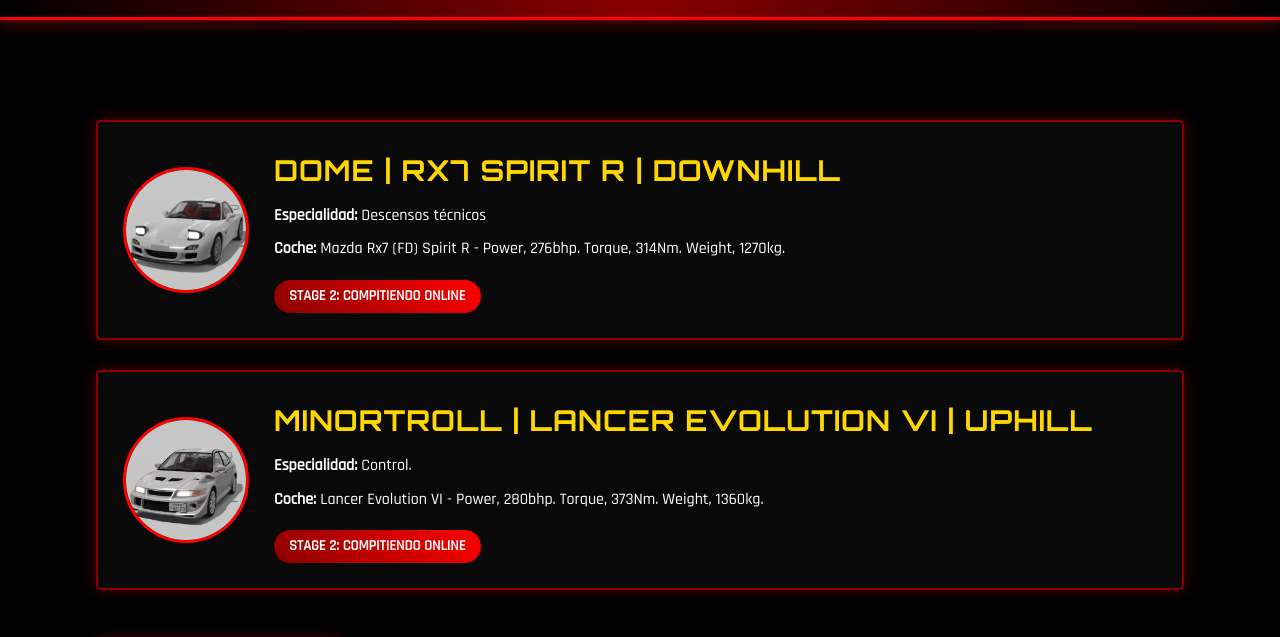
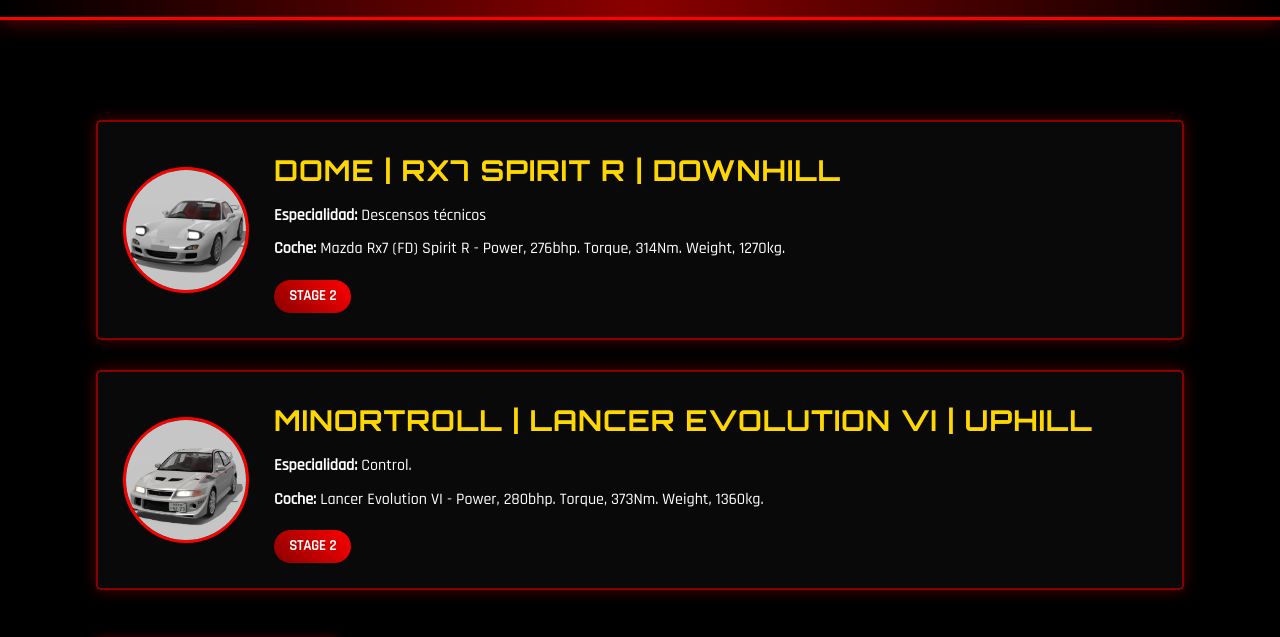
Before and after one commit to ProjectZspain/ProjectZspain.github.io, a plain HTML site: page pilotos.html in a window 1280 px wide. Shown: the part 120-757 px from the top of the page. Drawn offline with Linux system fonts and the light colour scheme.

Commit message:
pilotos.html

```diff
--- a/pilotos.html
+++ b/pilotos.html
@@ -152,7 +152,7 @@
                 <h2>DOME | Rx7 Spirit R | Downhill</h2>
                 <p><strong>Especialidad:</strong> Descensos técnicos</p>
                 <p><strong>Coche:</strong> Mazda Rx7 (FD) Spirit R - Power, 276bhp. Torque, 314Nm. Weight, 1270kg.</p>
-                <span class="stage-badge">STAGE 2: Compitiendo online</span>
+                <span class="stage-badge">STAGE 2</span>
             </div>
         </div>
 
@@ -163,7 +163,7 @@
                 <h2>MINORTROLL | Lancer Evolution VI | Uphill</h2>
                 <p><strong>Especialidad:</strong> Control.</p>
                 <p><strong>Coche:</strong> Lancer Evolution VI - Power, 280bhp. Torque, 373Nm. Weight, 1360kg.</p>
-                <span class="stage-badge">STAGE 2: Compitiendo online</span>
+                <span class="stage-badge">STAGE 2</span>
             </div>
         </div>
 
```
